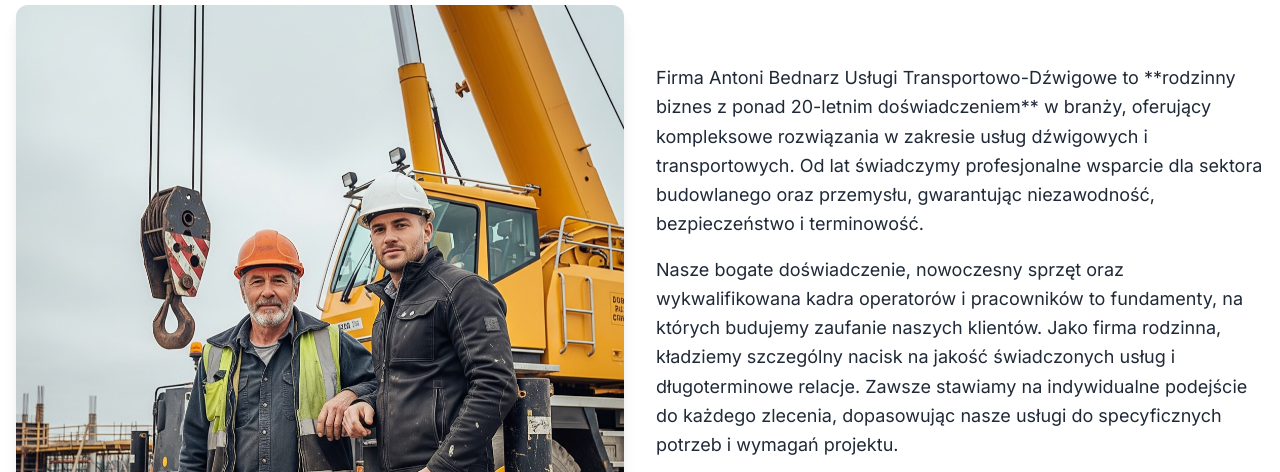
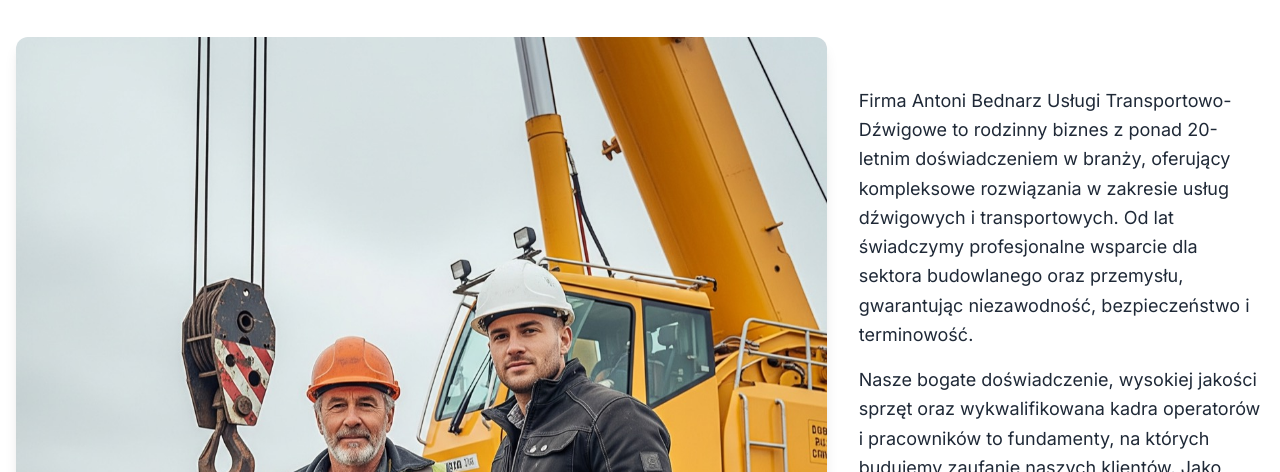
Before and after one commit to jaicarra/Local-Website, a website: page index.html in a window 1280 px wide. Shown: the part 747-1219 px from the top of the page. Drawn offline with Linux system fonts and the light colour scheme.

Commit message:
deploy: 94fb665cc840072e586b561e0e0431492f9bce7f

```diff
--- a/index.html
+++ b/index.html
@@ -166,20 +166,20 @@
     </section>
 
     <!-- About Us Section -->
-    <section id="about" class="py-16 md:py-24 bg-white">
+    <section id="about" class="py-24 md:py-32 bg-white">
         <div class="container mx-auto px-4">
             <h2 class="text-3xl md:text-4xl font-bold text-center mb-10 text-blue-700">O nas</h2>
             <div class="flex flex-col md:flex-row items-center gap-8">
-                <div class="md:w-1/2">
+                <div class="md:w-2/3">
                     <img src="images/father-son.jpg" alt="Pracownicy firmy" class="rounded-xl shadow-lg w-full h-auto object-cover">
                     <p class="text-center text-gray-600 mt-2 text-sm">Doświadczenie i profesjonalizm.</p>
                 </div>
-                <div class="md:w-1/2 text-lg leading-relaxed">
+                <div class="md:w-1/3 text-lg leading-relaxed">
                     <p class="mb-4">
-                        Firma Antoni Bednarz Usługi Transportowo-Dźwigowe to **rodzinny biznes z ponad 20-letnim doświadczeniem** w branży, oferujący kompleksowe rozwiązania w zakresie usług dźwigowych i transportowych. Od lat świadczymy profesjonalne wsparcie dla sektora budowlanego oraz przemysłu, gwarantując niezawodność, bezpieczeństwo i terminowość.
+                        Firma Antoni Bednarz Usługi Transportowo-Dźwigowe to rodzinny biznes z ponad 20-letnim doświadczeniem w branży, oferujący kompleksowe rozwiązania w zakresie usług dźwigowych i transportowych. Od lat świadczymy profesjonalne wsparcie dla sektora budowlanego oraz przemysłu, gwarantując niezawodność, bezpieczeństwo i terminowość.
                     </p>
                     <p class="mb-4">
-                        Nasze bogate doświadczenie, nowoczesny sprzęt oraz wykwalifikowana kadra operatorów i pracowników to fundamenty, na których budujemy zaufanie naszych klientów. Jako firma rodzinna, kładziemy szczególny nacisk na jakość świadczonych usług i długoterminowe relacje. Zawsze stawiamy na indywidualne podejście do każdego zlecenia, dopasowując nasze usługi do specyficznych potrzeb i wymagań projektu.
+                        Nasze bogate doświadczenie, wysokiej jakości sprzęt oraz wykwalifikowana kadra operatorów i pracowników to fundamenty, na których budujemy zaufanie naszych klientów. Jako firma rodzinna, kładziemy szczególny nacisk na jakość świadczonych usług i długoterminowe relacje. Zawsze stawiamy na indywidualne podejście do każdego zlecenia, dopasowując nasze usługi do specyficznych potrzeb i wymagań projektu.
                     </p>
                     <p>
                         Działamy z pasją i zaangażowaniem, dążąc do doskonałości w każdym aspekcie naszej pracy. Zapraszamy do współpracy!
```
Also changed, not shown: dist/output.css.
